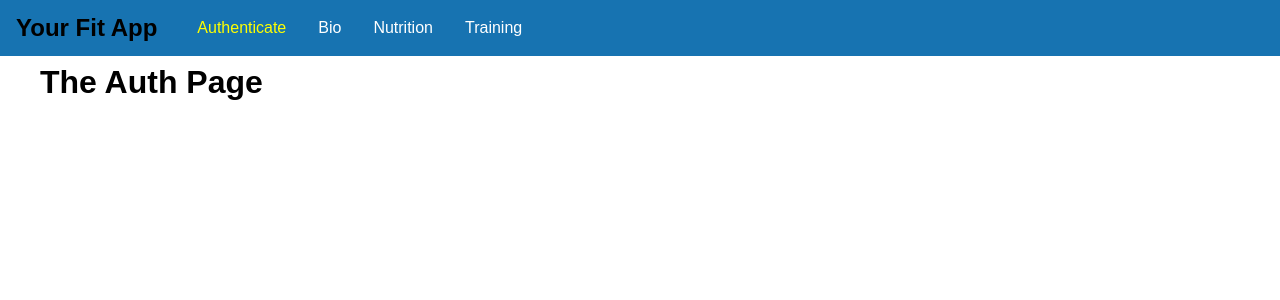
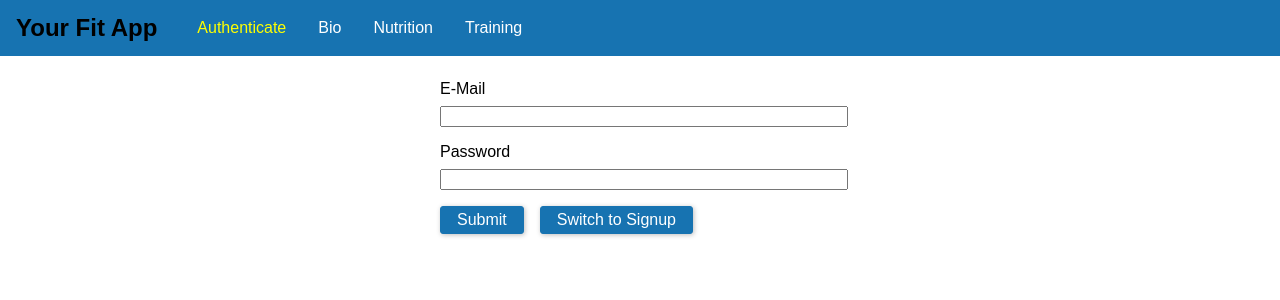
Before and after one commit to LJaglin/fit-react-app, a React (Create React App) app: page /auth in a window 1280 px wide. Shown: the top 300 px of the page. Built offline with nearby package versions, Linux system fonts and the light colour scheme.

Commit message:
Add auth form

```diff
--- /dev/null
+++ b/src/pages/Auth.css
@@ -0,0 +1,37 @@
+.auth-form {
+   width: 25rem;
+   max-width: 80%;
+   margin: 5rem auto;
+}
+
+.form-control label,
+.form-control input {
+  width: 100%;
+  display: block;
+}
+
+.form-control label {
+  margin-bottom: 0.5rem;
+}
+
+.form-control {
+  margin-bottom: 1rem;
+}
+
+.form-actions button {
+  background: rgb(23, 115, 177);
+  font: inherit;
+  border: 1px solid rgb(23, 115, 177);
+  border-radius: 3px;
+  padding: 0.25rem 1rem;
+  margin-right: 1rem;
+  box-shadow: 1px 1px 5px rgba(0, 0, 0, 0.26);
+  color: white;
+  cursor: pointer;
+}
+
+.form-actions button:hover,
+.form-actions button:active {
+  background: rgb(5, 90, 146);
+  background-color: rgb(5, 90, 146);
+}
--- a/src/pages/Auth.js
+++ b/src/pages/Auth.js
@@ -1,8 +1,25 @@
 import React, { Component } from 'react';
+
+import './Auth.css';
 
 class AuthPage extends Component {
     render() {
-        return <h1>The Auth Page</h1>;
+        return (
+            <form className="auth-form">
+                <div className="form-control">
+                    <label htmlFor="email">E-Mail</label>
+                    <input type="email" id="email" />
+                </div>
+                <div className="form-control">
+                    <label htmlFor="password">Password</label>
+                    <input type="password" id="password" />
+                </div>
+                <div className="form-actions">
+                    <button type="submit">Submit</button>
+                    <button type="button">Switch to Signup</button>
+                </div>
+            </form>
+        );
     }
 }
 
```
